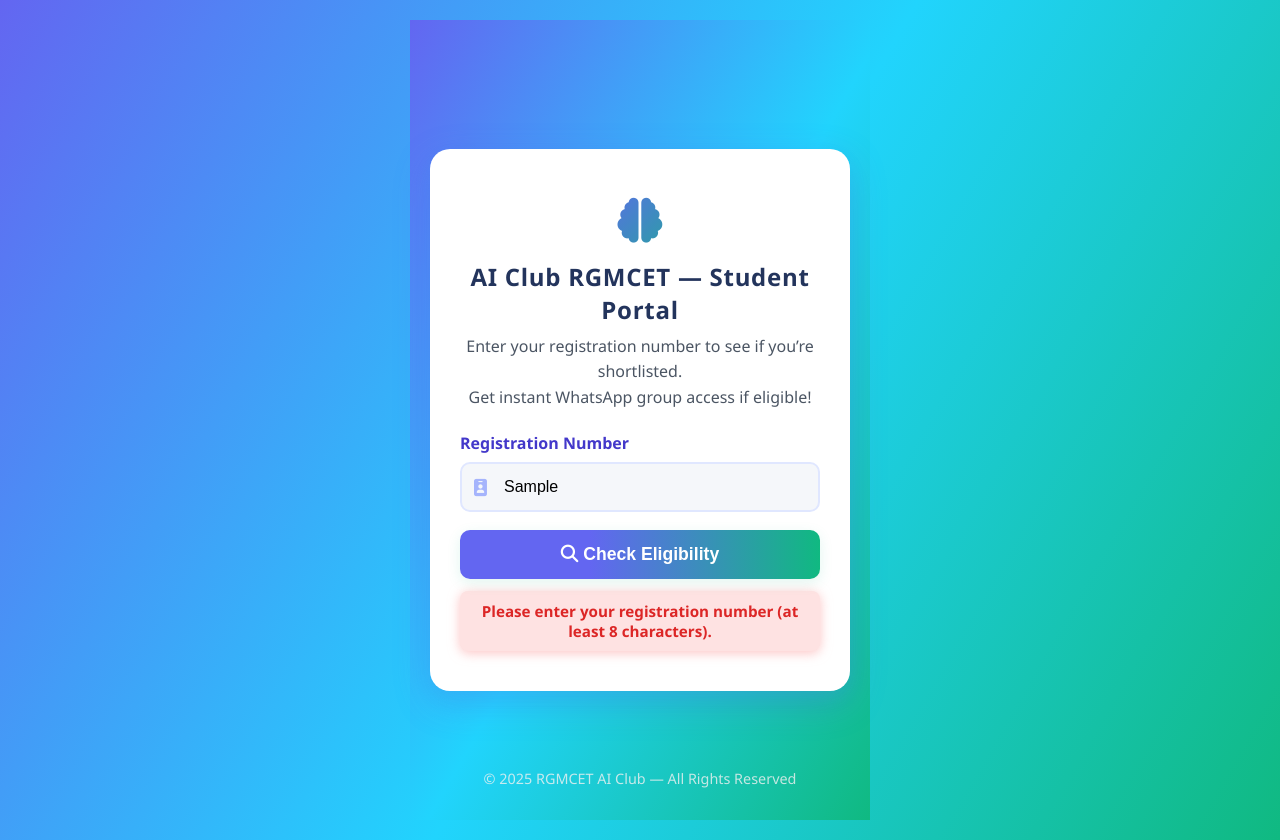
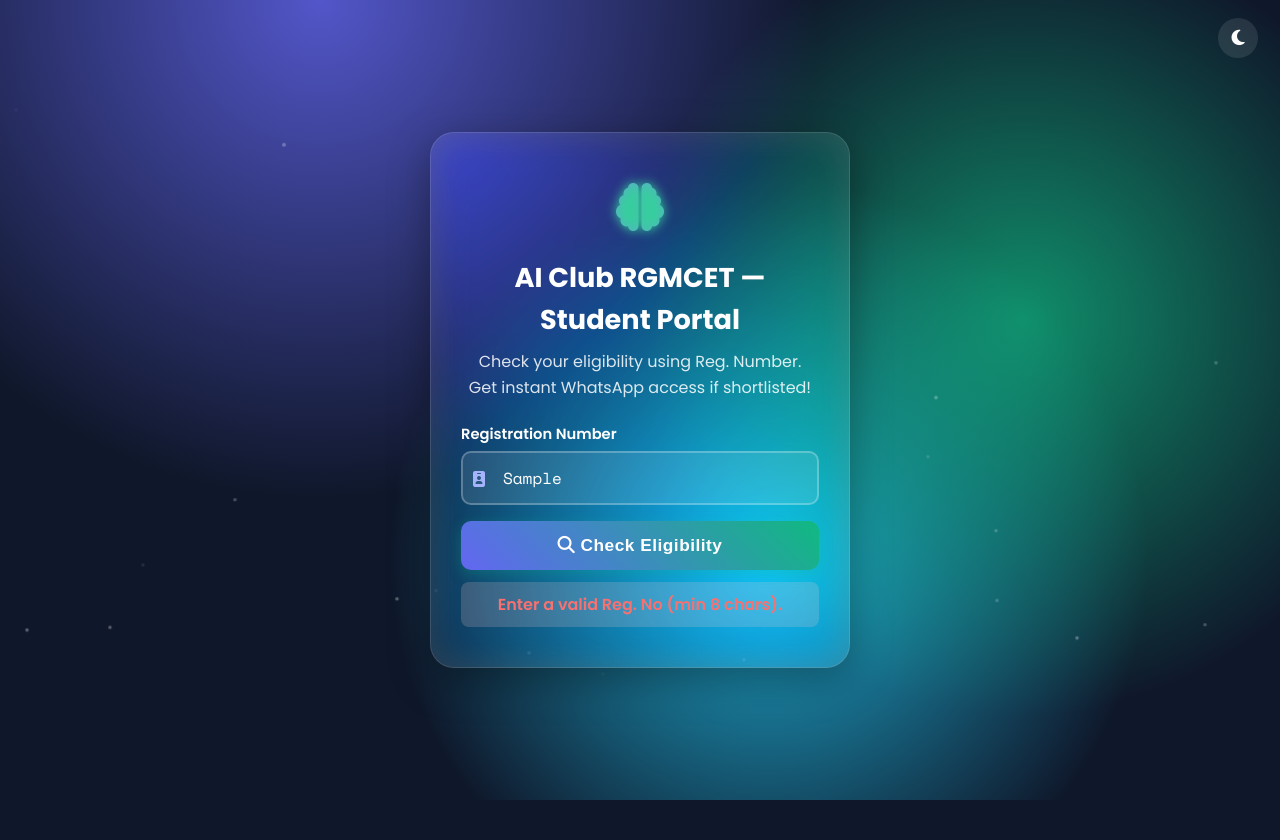
Before and after one commit to Mukkandi-Sridhar/AI_Club_Join, a plain HTML site: page index.html in a window 1280 px wide. Both pictures are taken after typing "Sample" into the empty fields and a click on the button "Check Eligibility". After the commit the page ends 800 px from the top, so only its background shows below. Drawn offline with nearby package versions, Linux system fonts and the light colour scheme.

Commit message:
Update index.html

```diff
--- a/index.html
+++ b/index.html
@@ -5,329 +5,239 @@
 <meta name="viewport" content="width=device-width,initial-scale=1.0">
 <title>AI Club RGMCET — Student Portal</title>
 <link rel="stylesheet" href="https://cdnjs.cloudflare.com/ajax/libs/font-awesome/6.4.0/css/all.min.css">
+<link href="https://fonts.googleapis.com/css2?family=Poppins:wght@400;600;700&family=Space+Mono&display=swap" rel="stylesheet">
 
 <style>
-/* ===== Global Reset ===== */
-* {
-  box-sizing: border-box;
-  margin: 0;
-  padding: 0;
-}
-html, body {
-  min-height: 100vh;
-  font-family: 'Segoe UI', 'Inter', Arial, sans-serif;
-  background: linear-gradient(120deg, #6366f1 0%, #21d4fd 52%, #10b981 100%);
-  display: flex;
-  justify-content: center;
-  align-items: center;
-  padding: 20px;
+/* ========== Reset & Fonts ========== */
+*{margin:0;padding:0;box-sizing:border-box;}
+body {
+  font-family: 'Poppins', sans-serif;
+  display:flex;justify-content:center;align-items:center;flex-direction:column;
+  min-height:100vh; overflow:hidden;
+  color:#fff; background:#0f172a;
 }
 
-/* ===== Main Container ===== */
-.center-wrap {
-  display: flex;
-  justify-content: center;
-  align-items: center;
-  width: 100%;
+/* ==== Futuristic Animated Background ==== */
+.bg {
+  position:absolute;top:0;left:0;width:100%;height:100%;
+  background: radial-gradient(circle at 25% top, #6366f1cc, transparent 40%),
+              radial-gradient(circle at 80% 40%, #10b981bb, transparent 35%),
+              radial-gradient(circle at 60% 70%, #21d4fdcc, transparent 40%);
+  z-index:-2;
+}
+.particles {
+  position:absolute;width:100%;height:100%;overflow:hidden;z-index:-1;
+}
+.particles span {
+  position:absolute;display:block;width:4px;height:4px;
+  background:rgba(255,255,255,0.4);
+  border-radius:50%;animation: float 18s infinite linear;
+}
+@keyframes float {
+  0%{transform:translateY(120vh) scale(0.8);}
+  100%{transform:translateY(-10vh) scale(1);}
 }
 
-/* ===== Card ===== */
+/* ==== Card ==== */
 .card {
-  background: #fff;
-  border-radius: 20px;
-  box-shadow: 0 12px 36px rgba(99,102,241,0.28), 0 8px 16px rgba(24,188,237,0.12);
-  padding: 40px 30px;
-  max-width: 420px;
-  width: 100%;
-  animation: fadeInUp 0.8s ease;
-  transition: transform 0.25s, box-shadow 0.25s;
+  background: rgba(255,255,255,0.06);
+  border:1px solid rgba(255,255,255,0.15);
+  backdrop-filter: blur(20px) saturate(180%);
+  border-radius: 24px;
+  padding:40px 30px;
+  text-align:center;
+  box-shadow: 0 12px 40px rgba(0,0,0,0.35), inset 0 1px 35px rgba(255,255,255,0.08);
+  width:100%; max-width:420px;
+  animation:fadeInUp 0.9s ease;
+  transition:all 0.3s;
 }
-.card:hover {
-  transform: translateY(-4px);
-  box-shadow: 0 14px 44px rgba(99,102,241,0.33), 0 8px 16px rgba(24,188,237,0.18);
+.card:hover {transform:translateY(-4px);box-shadow:0 18px 50px rgba(0,0,0,0.45);}
+
+@keyframes fadeInUp {
+  from{opacity:0;transform:translateY(40px);}
+  to{opacity:1;transform:translateY(0);}
 }
 
-/* ===== Animations ===== */
-@keyframes fadeInUp {
-  from {opacity:0; transform:translateY(30px);}
-  to {opacity:1; transform:translateY(0);}
+/* ==== Header ==== */
+.logo {
+  font-size:3rem; margin-bottom:12px;
+  background:linear-gradient(135deg,#818cf8,#34d399);
+  -webkit-background-clip:text; -webkit-text-fill-color:transparent;
+  animation: glowPulse 4s infinite alternate;
+}
+@keyframes glowPulse {
+  from{text-shadow:0 0 10px #34d399;}
+  to{text-shadow:0 0 20px #6366f1;}
+}
+h1 {
+  font-size:1.7rem; font-weight:700; margin-bottom:8px;
+}
+.subtitle {
+  font-size:1rem; opacity:.85; margin-bottom:24px; line-height:1.6;
 }
 
-/* ===== Header ===== */
-.logo {
-  font-size: 2.8rem;
-  background: linear-gradient(135deg,#6366f1 30%, #10b981 80%);
-  -webkit-background-clip: text;
-  -webkit-text-fill-color: transparent;
-  margin-bottom: 10px;
-  text-align: center;
+/* ==== Form ==== */
+label {display:block;text-align:left;margin-bottom:6px;font-weight:600;font-size:0.92rem;}
+.input-wrap {position:relative;}
+.input-icon {position:absolute;top:50%;left:12px;transform:translateY(-50%);color:#a5b4fc;}
+input[type="text"] {
+  width:100%;padding:13px 13px 13px 40px;
+  border-radius:10px;border:2px solid rgba(255,255,255,0.25);
+  background:rgba(255,255,255,0.1);color:#fff;font-size:1rem;
+  font-family:'Space Mono', monospace;
 }
-h1 {
-  font-size: 1.5rem;
-  font-weight: 700;
-  color: #23345c;
-  text-align: center;
-  margin-bottom: 8px;
-  letter-spacing: .03em;
+input:focus {border-color:#10b981;box-shadow:0 0 8px #10b98188;outline:none;}
+::placeholder{color:#e2e8f0;opacity:.6;}
+
+/* ==== Button ==== */
+.btn-check {
+  margin-top:15px;width:100%;padding:14px;
+  border:none;border-radius:10px;
+  font-size:1.08rem;font-weight:700;
+  color:#fff;cursor:pointer;letter-spacing:.5px;
+  background:linear-gradient(45deg,#6366f1,#10b981);
+  box-shadow:0 4px 14px #10b98145;transition:0.25s;
 }
-.subtitle {
-  font-size: 1rem;
-  color: #4b5563;
-  text-align: center;
-  line-height: 1.6;
-  margin-bottom: 22px;
+.btn-check:hover{transform:translateY(-2px);box-shadow:0 8px 22px #6366f185;}
+.btn-check:active{transform:scale(.97);}
+
+/* ==== Error & Success ==== */
+.error-box {
+  margin-top:12px;display:none;
+  background:#fecaca30;color:#f87171;font-weight:600;
+  padding:10px;border-radius:8px;animation:fadeIn .4s;
+}
+.success-section {display:none;flex-direction:column;align-items:center;margin-top:14px;}
+.success-icon {font-size:3rem;color:#22c55e;margin-bottom:10px;}
+.avatar-badge {
+  width:62px;height:62px;border-radius:50%;
+  background:linear-gradient(135deg,#6366f1,#34d399);
+  color:#fff;display:flex;align-items:center;justify-content:center;
+  font-size:1.2rem;font-weight:700;margin-bottom:12px;
+  box-shadow:0 4px 15px rgba(99,102,241,0.4);
+}
+.name-badge {
+  font-weight:600;font-size:1.05rem;margin-bottom:15px;
+  padding:8px 14px;border-radius:8px;
+  background:rgba(255,255,255,0.15);
+}
+.whatsapp-btn {
+  display:inline-block;padding:13px 24px;margin-bottom:12px;
+  border-radius:10px;background:linear-gradient(90deg,#25d366,#128c7e);
+  color:#fff;font-weight:600;text-decoration:none;
+  transition:transform .2s; box-shadow:0 4px 18px #25d36655;
+}
+.whatsapp-btn:hover{transform:translateY(-2px);}
+.success-note{font-size:0.92rem;opacity:.85;}
+
+/* ==== Toggle ==== */
+.toggle-btn {
+  position:absolute;top:18px;right:22px;border:none;
+  background:rgba(255,255,255,0.1);width:40px;height:40px;
+  border-radius:50%;cursor:pointer;color:#fff;font-size:1.1rem;
+  display:flex;align-items:center;justify-content:center;
 }
 
-/* ===== Form ===== */
-.form-group {
-  width: 100%;
-  margin-bottom: 18px;
-}
-label {
-  font-weight: 600;
-  color: #4338ca;
-  font-size: 1rem;
-  margin-bottom: 8px;
-  display: block;
-}
-.input-wrap {
-  position: relative;
-  width: 100%;
-}
-.input-icon {
-  position: absolute;
-  left: 14px;
-  top: 50%;
-  transform: translateY(-50%);
-  color: #a5b4fc;
-  font-size: 1.08rem;
-}
-input[type="text"] {
-  width: 100%;
-  padding: 14px 14px 14px 42px;
-  font-size: 1rem;
-  border: 2px solid #e0e7ff;
-  border-radius: 10px;
-  background: #f5f7fa;
-  outline: none;
-  transition: border 0.2s, box-shadow 0.2s;
-}
-input[type="text"]:focus {
-  border-color: #10b981;
-  box-shadow: 0 2px 8px #10b98133;
-}
-
-/* ===== Button ===== */
-.btn-check {
-  width: 100%;
-  padding: 14px 0;
-  font-size: 1.1rem;
-  font-weight: 700;
-  border: none;
-  border-radius: 10px;
-  background: linear-gradient(90deg,#6366f1 36%,#10b981 100%);
-  color: #fff;
-  cursor: pointer;
-  box-shadow: 0 4px 14px #10b9811f;
-  transition: transform 0.2s, box-shadow 0.2s;
-}
-.btn-check:hover {
-  transform: translateY(-2px);
-  box-shadow: 0 6px 18px #10b9812f;
-}
-.btn-check:active {
-  transform: scale(0.98);
-}
-
-/* ===== Error Message ===== */
-.error-box {
-  margin-top: 12px;
-  background: #fee2e2;
-  color: #dc2626;
-  border-radius: 8px;
-  padding: 10px 13px;
-  font-weight: 600;
-  font-size: 0.95rem;
-  text-align: center;
-  display: none;
-  box-shadow: 0 2px 12px #fca5a5aa;
-}
-
-/* ===== Success State ===== */
-.success-section {
-  display: none;
-  flex-direction: column;
-  align-items: center;
-  margin-top: 10px;
-}
-.success-icon {
-  font-size: 3rem;
-  color: #10b981;
-  margin-bottom: 10px;
-}
-.name-badge {
-  background: linear-gradient(97deg,#dbeafe 60%,#6ee7b7 100%);
-  color: #1f2937;
-  font-weight: 600;
-  padding: 10px 18px;
-  border-radius: 8px;
-  margin-bottom: 16px;
-  font-size: 1rem;
-  box-shadow: 0 2px 12px #10b98128;
-}
-.whatsapp-btn {
-  background: linear-gradient(90deg,#25d366,#128c7e);
-  color: #fff;
-  font-weight: 600;
-  font-size: 1.05rem;
-  border-radius: 9px;
-  padding: 12px 25px;
-  text-decoration: none;
-  display: inline-block;
-  margin-bottom: 12px;
-  box-shadow: 0 6px 20px #25d36645;
-  transition: transform 0.2s;
-}
-.whatsapp-btn:hover { transform: translateY(-2px); }
-.success-note {
-  font-size: 0.95rem;
-  color: #374151;
-  text-align: center;
-}
-
-/* ===== Footer ===== */
-.footer {
-  position: fixed;
-  bottom: 12px;
-  width: 100%;
-  text-align: center;
-  color: #f1f1f1;
-  font-size: 0.9rem;
-  opacity: 0.8;
-}
-
-/* ===== Mobile Styles ===== */
-@media (max-width: 600px) {
-  .card {
-    padding: 24px 16px;
-    border-radius: 18px;
-  }
-  h1 { font-size: 1.3rem; }
-  .subtitle { font-size: 0.95rem; }
-  input[type="text"] { font-size: 0.95rem; }
-}
+/*====Dark Mode====*/
+body.dark {background:#e2e8f0;color:#111;}
+body.dark .card {background:rgba(23,23,23,0.1);color:#111;}
+body.dark h1,body.dark .subtitle{color:#111;}
+body.dark input{color:#111;background:rgba(0,0,0,0.05);}
+body.dark .error-box{background:#fee2e280;}
+body.dark .name-badge{background:#f1f5f9;}
 </style>
 </head>
 <body>
 
-<div class="center-wrap">
+<div class="bg"></div>
+<div class="particles"></div>
+<button class="toggle-btn" id="themeToggle"><i class="fas fa-moon"></i></button>
+
 <div class="card">
   <div class="logo"><i class="fas fa-brain"></i></div>
   <h1>AI Club RGMCET — Student Portal</h1>
-      <div class="subtitle">Enter your registration number to see if you’re shortlisted.<br> Get instant WhatsApp group access if eligible!</div>
+  <div class="subtitle">Check your eligibility using Reg. Number.<br> Get instant WhatsApp access if shortlisted!</div>
 
   <!-- Form -->
   <div id="formSection">
-          <form id="verifyForm" autocomplete="off">
-              <div class="form-group">
-                  <label>Registration Number</label>
+    <form id="verifyForm">
+      <label for="regNumber">Registration Number</label>
       <div class="input-wrap">
          <span class="input-icon"><i class="fas fa-id-badge"></i></span>
          <input type="text" id="regNumber" placeholder="e.g., 24091A33K9" maxlength="12" required>
       </div>
-              </div>
-              <button class="btn-check" type="submit"><i class="fas fa-search"></i> Check Eligibility</button>
+      <button type="submit" class="btn-check"><i class="fas fa-search"></i> Check Eligibility</button>
     </form>
     <div id="errorBox" class="error-box"></div>
   </div>
 
-      <!-- Success Section -->
+  <!-- Success -->
   <div class="success-section" id="successSection">
     <div class="success-icon"><i class="fas fa-check-circle"></i></div>
+    <div class="avatar-badge" id="avatarBadge"></div>
     <div class="name-badge" id="nameBadge"></div>
-          <a class="whatsapp-btn" id="whatsBtn" href="https://chat.whatsapp.com/FrKdMHlW2BS8Ix3WJvRfOW?mode=ac_t" target="_blank" rel="noopener">
-              <i class="fab fa-whatsapp"></i> Join WhatsApp Group
-          </a>
-          <div class="success-note">Introduce yourself with name + reg no.</div>
-      </div>
+    <a class="whatsapp-btn" href="https://chat.whatsapp.com/FrKdMHlW2BS8Ix3WJvRfOW" target="_blank"><i class="fab fa-whatsapp"></i> Join WhatsApp Group</a>
+    <div class="success-note">Introduce yourself with Name + Reg No.</div>
   </div>
 </div>
 
-<div class="footer">© 2025 RGMCET AI Club — All Rights Reserved</div>
+<div class="footer"></div>
 
 <script>
-const aiClubMembers = [
+// Generate floating particles
+const particles=document.querySelector('.particles');
+for(let i=0;i<25;i++){
+  const span=document.createElement('span');
+  span.style.left=Math.random()*100+"%";
+  span.style.animationDuration=(10+Math.random()*20)+'s';
+  span.style.opacity=Math.random();
+  particles.appendChild(span);
+}
+
+const aiClubMembers=[
   {name:"Manti Sucharitha",reg:"24091A33K9"},
   {name:"SHAIK SABERIN",reg:"24091A33F4"},
   {name:"KAKANURU DEVAKI",reg:"24091A3334"},
-  {name:"C.Chandrika",reg:"24091A3327"},
   {name:"Shaik Saniya",reg:"24091A33H2"},
-  {name:"Shaik Sana Kousar",reg:"24091A33G7"},
   {name:"Soma Sai Charan",reg:"24091A33F8"},
-  {name:"AKULA DILEEP KUMAR",reg:"24091A3337"},
-  {name:"R.Devrndra Prasad",reg:"24091A3335"},
-  {name:"Venkateswarlu Siddavatam",reg:"24091A33Q4"},
-  {name:"GOPI JAYASIMHA",reg:"24091A3364"},
-  {name:"Naguru Harinath Reddy",reg:"24091A3349"},
-  {name:"B.Shanmukhasripriya",reg:"24091A33H8"},
-  {name:"Angadi Yeshwini",reg:"24091A33R7"},
-  {name:"YERUVA JAYASANKARREDDY",reg:"24091A3363"},
-  {name:"G. Geetha",reg:"24091A3340"},
-  {name:"Repalli Rajesh",reg:"24091A33E3"},
-  {name:"u.chandu",reg:"24091A3328"},
-  {name:"S Gowthami",reg:"24091A3343"},
-  {name:"SHANKAR",reg:"24091A33H7"},
-  {name:"A.Sharanya",reg:"24091A33H9"},
-  {name:"Sumedha Yelukuru",reg:"24091A33R6"},
-  {name:"Naga Deekshitha Bethamsetty",reg:"24091A33B6"},
-  {name:"D. MD. Muzammil",reg:"24091A33A6"},
-  {name:"Harini Posa",reg:"24091A3350"},
-  {name:"BAILLA SUSHEEL KUMAR",reg:"24091A33M7"},
-  {name:"Prathap Naik R",reg:"24091A33D7"},
-  {name:"Vempalli sivamadhurima",reg:"24091A33J3"},
-  {name:"Chowdam Ritheesh",reg:"24091A33F0"},
-  {name:"M.darshini",reg:"24091A3331"},
-  {name:"Pavani Bandapalli",reg:"24091A33D0"},
-  {name:"Sabbella Venkata Surendra Reddy",reg:"24091A33Q3"},
-  {name:"Roshan sreeram",reg:"24091A33F1"},
   {name:"M SHIVA KISHORE",reg:"24091A33J2"},
   {name:"B.SAIKIRAN",reg:"24091A33G4"},
-  {name:"KURUBA ANIL",reg:"24091A3313"},
-  {name:"Sangeetha. V",reg:"24091A33G9"},
-  {name:"Sahithi",reg:"24091A33F5"},
-  {name:"M Likith",reg:"24091A3383"},
-  {name:"K.Naga Sandeep",reg:"24091A33B8"}
+  {name:"M Likith",reg:"24091A3383"}
 ];
+const form=document.getElementById('verifyForm'),
+      regNumber=document.getElementById('regNumber'),
+      errorBox=document.getElementById('errorBox'),
+      formSection=document.getElementById('formSection'),
+      successSection=document.getElementById('successSection'),
+      nameBadge=document.getElementById('nameBadge'),
+      avatarBadge=document.getElementById('avatarBadge');
 
-const verifyForm = document.getElementById('verifyForm');
-const regNumber = document.getElementById('regNumber');
-const formSection = document.getElementById('formSection');
-const errorBox = document.getElementById('errorBox');
-const successSection = document.getElementById('successSection');
-const nameBadge = document.getElementById('nameBadge');
+// Form Verify
+form.addEventListener('submit',e=>{
+  e.preventDefault();
+  errorBox.style.display='none';
+  let regNo=regNumber.value.trim().toUpperCase();
+  if(!regNo||regNo.length<8){
+    errorBox.textContent="Enter a valid Reg. No (min 8 chars)."; errorBox.style.display='block';return;
+  }
+  let member=aiClubMembers.find(m=>m.reg===regNo);
+  if(member){
+    formSection.style.display='none';
+    nameBadge.textContent=`${member.reg} — ${member.name}`;
+    avatarBadge.textContent=member.name.split(" ").map(n=>n[0]).join("").slice(0,2).toUpperCase();
+    successSection.style.display='flex';
+  }else{
+    errorBox.textContent="Not found. Please check again."; errorBox.style.display='block';
+  }
+});
 
-verifyForm.addEventListener('submit', function(e) {
-  e.preventDefault();
-  errorBox.style.display = 'none';
-
-  let regNo = regNumber.value.trim().toUpperCase();
-  if (!regNo || regNo.length < 8) {
-      errorBox.textContent = "Please enter your registration number (at least 8 characters).";
-      errorBox.style.display = 'block';
-      return;
-  }
-  let member = aiClubMembers.find(m => m.reg.toUpperCase() === regNo);
-  if (member) {
-      formSection.style.display = 'none';
-      nameBadge.innerHTML = `<span style="background:#4f46e5;color:#fff;padding:2px 8px;border-radius:4px;font-size:.9rem;margin-right:6px;">${member.reg}</span> ${member.name}`;
-      successSection.style.display = 'flex';
-  } else {
-      errorBox.textContent = "Registration number not found.";
-      errorBox.style.display = 'block';
-  }
-  regNumber.blur();
+// Dark Mode
+const toggleBtn=document.getElementById('themeToggle');
+toggleBtn.addEventListener('click',()=>{
+  document.body.classList.toggle('dark');
+  toggleBtn.innerHTML=document.body.classList.contains('dark')
+     ? '<i class="fas fa-sun"></i>' : '<i class="fas fa-moon"></i>';
 });
 </script>
-
 </body>
 </html>
```
Lines whose indentation alone changed are shown as unchanged.
